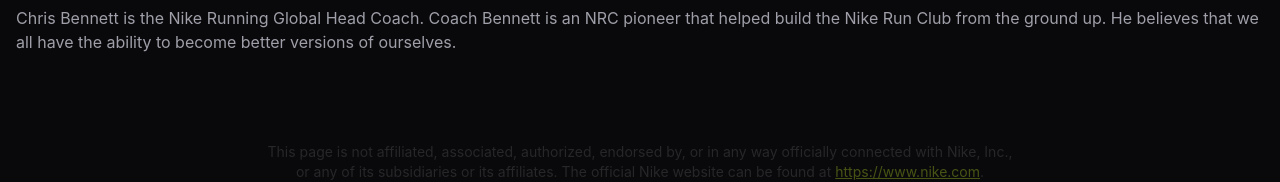
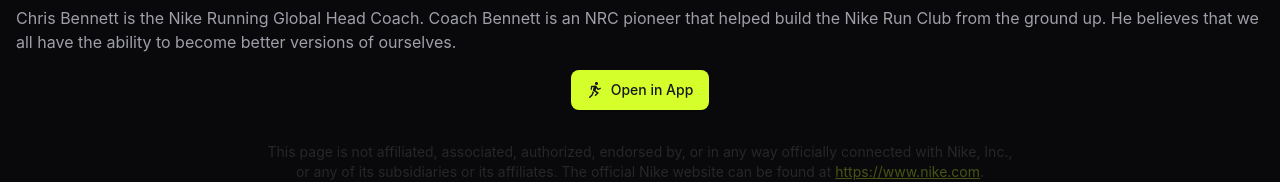
Before and after one commit to bibixx/nrc, a React (Vite) app: page /run/10K_RACE in a window 1280 px wide. Shown: the part 1042-1224 px from the top of the page. Built offline with nearby package versions, Linux system fonts and the light colour scheme.

Commit message:
Disable sticky on desktop

```diff
--- a/src/routes/run.$runId.tsx
+++ b/src/routes/run.$runId.tsx
@@ -141,15 +141,15 @@
 
       <div
         className={cn(
-          "sticky bottom-0 left-0 pb-4 w-full flex justify-center z-10",
-          "opacity-0 transition-[opacity] duration-300",
+          "relative max-md:sticky bottom-0 left-0 pb-4 w-full flex justify-center z-10",
+          "max-md:opacity-0 transition-[opacity] duration-300",
           {
-            "opacity-100": isBottomButtonVisible,
+            "max-md:opacity-100": isBottomButtonVisible,
           },
         )}
       >
-        <div className="absolute inset-0 -top-4 backdrop-blur-xs mask-t-from-[32px]" />
-        <div className="absolute inset-0 -top-4 fadeout-to-top" />
+        <div className="md:hidden absolute inset-0 -top-4 backdrop-blur-xs mask-t-from-[32px]" />
+        <div className="md:hidden absolute inset-0 -top-4 fadeout-to-top" />
 
         <Button
           onClick={(e) => {
@@ -157,8 +157,8 @@
             handleOpenInApp(run.id);
           }}
           size="lg"
-          className={cn("scale-90 transition-[scale] duration-300", {
-            "scale-100": isBottomButtonVisible,
+          className={cn("max-md:scale-90 transition-[scale] duration-300", {
+            "max-md:scale-100": isBottomButtonVisible,
           })}
         >
           <Run />
```
